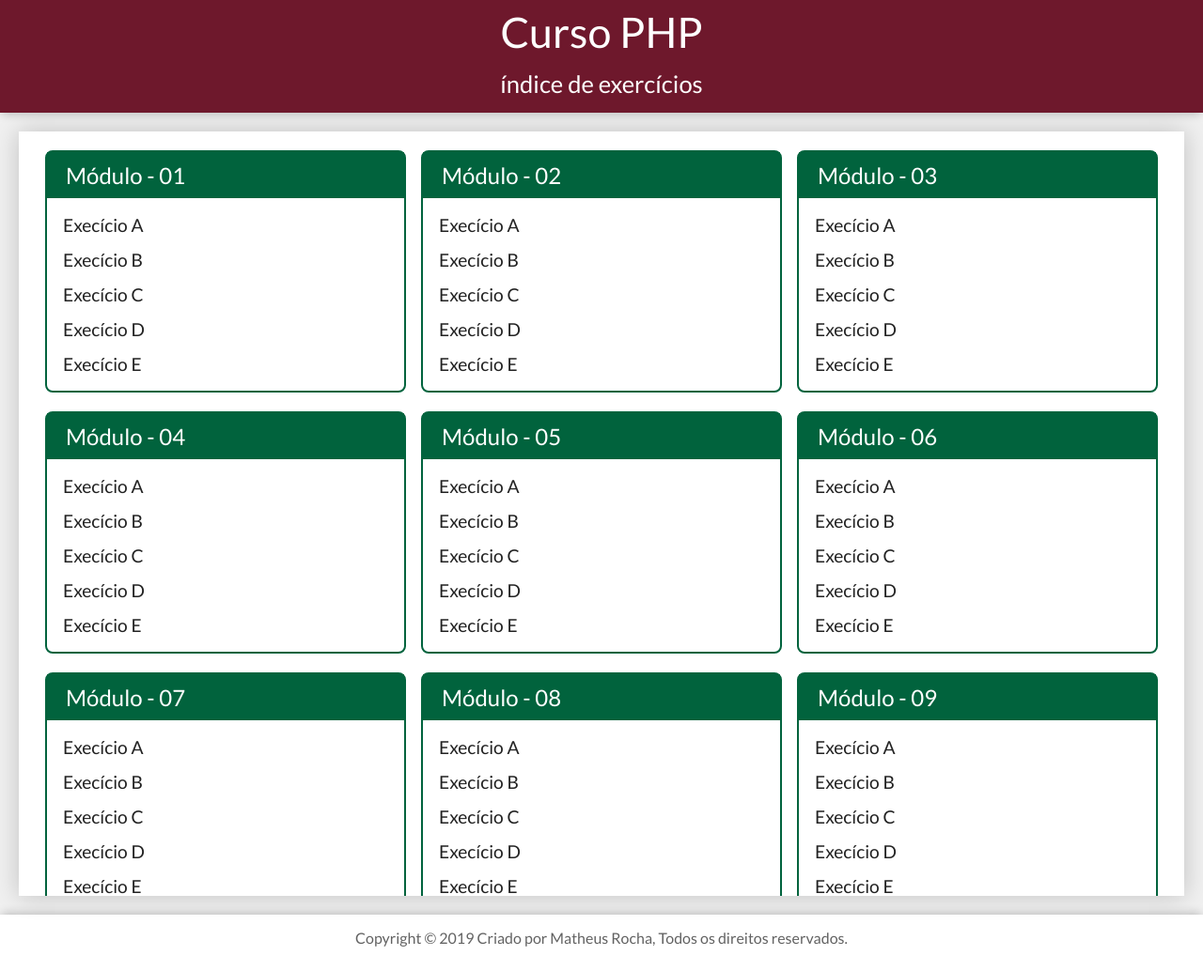
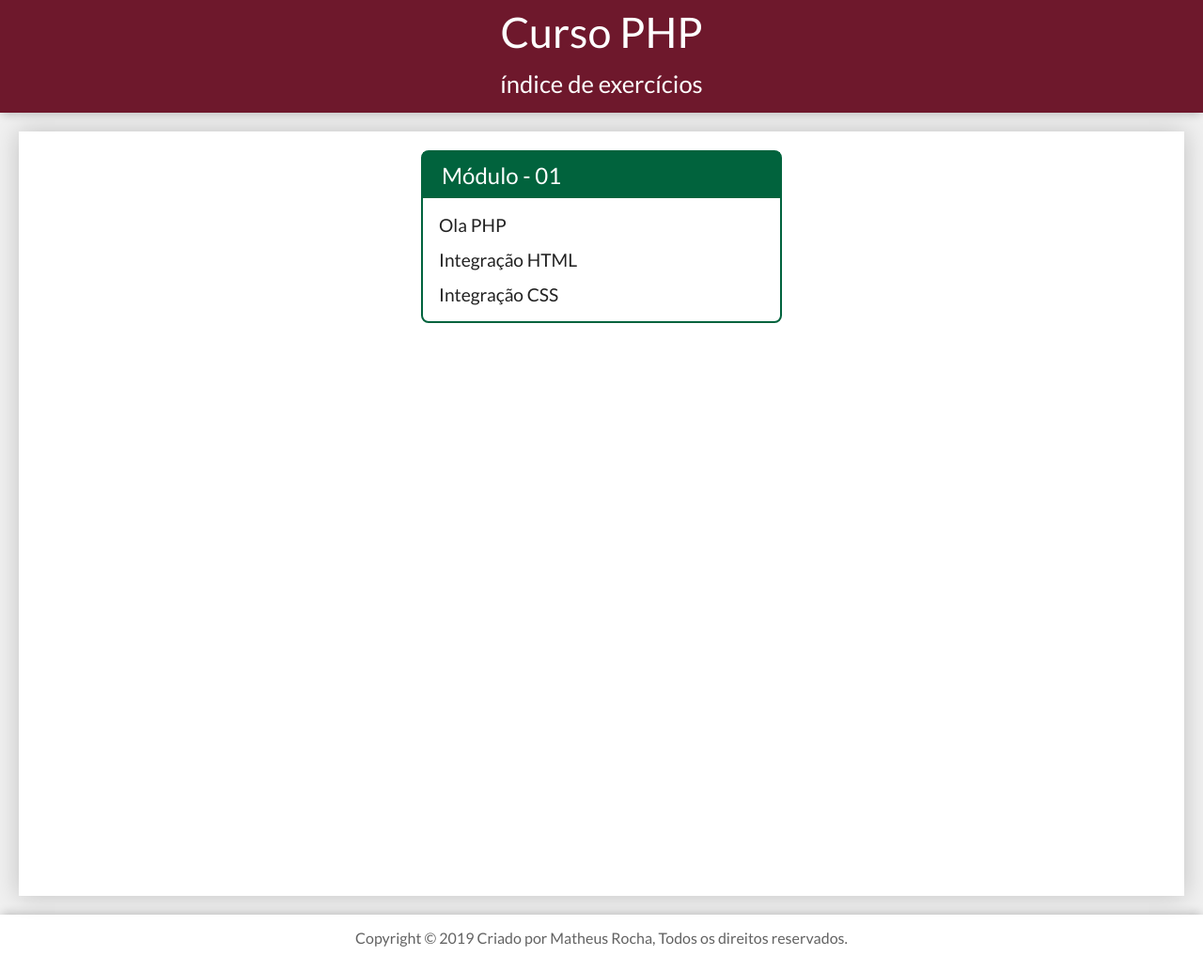
Before and after one commit to theusrsilva/CursoPHP, a PHP site: page / in a window 1280 px wide. Shown: the whole page at 94% size. Run offline with PHP 8.4, Linux system fonts and the light colour scheme.

Commit message:
Primeiro capitulo terminado e introdução ao HTML linkado com PHP

```diff
--- a/index.php
+++ b/index.php
@@ -4,7 +4,7 @@
 <head>
     <meta charset="UTF-8">
     <link href="https://fonts.googleapis.com/css?family=Lato&display=swap" rel="stylesheet">
-    <link rel="stylesheet" href="Assets/index.css">
+    <link rel="stylesheet" href="Style/index.css">
     <title>Curso PHP</title>
 </head>
 
@@ -19,92 +19,10 @@
                 <div class="modulo">
                     <h3>Módulo - 01</h3>
                     <ul>
-                        <li><a href="#">Execício A</a></li>
-                        <li><a href="#">Execício B</a></li>
-                        <li><a href="#">Execício C</a></li>
-                        <li><a href="#">Execício D</a></li>
-                        <li><a href="#">Execício E</a></li>
-                    </ul>
-                </div>
-                <div class="modulo">
-                    <h3>Módulo - 02</h3>
-                    <ul>
-                        <li><a href="#">Execício A</a></li>
-                        <li><a href="#">Execício B</a></li>
-                        <li><a href="#">Execício C</a></li>
-                        <li><a href="#">Execício D</a></li>
-                        <li><a href="#">Execício E</a></li>
-                    </ul>
-                </div>
-                <div class="modulo">
-                    <h3>Módulo - 03</h3>
-                    <ul>
-                        <li><a href="#">Execício A</a></li>
-                        <li><a href="#">Execício B</a></li>
-                        <li><a href="#">Execício C</a></li>
-                        <li><a href="#">Execício D</a></li>
-                        <li><a href="#">Execício E</a></li>
-                    </ul>
-                </div>
-                <div class="modulo">
-                    <h3>Módulo - 04</h3>
-                    <ul>
-                        <li><a href="#">Execício A</a></li>
-                        <li><a href="#">Execício B</a></li>
-                        <li><a href="#">Execício C</a></li>
-                        <li><a href="#">Execício D</a></li>
-                        <li><a href="#">Execício E</a></li>
-                    </ul>
-                </div>
-                <div class="modulo">
-                    <h3>Módulo - 05</h3>
-                    <ul>
-                        <li><a href="#">Execício A</a></li>
-                        <li><a href="#">Execício B</a></li>
-                        <li><a href="#">Execício C</a></li>
-                        <li><a href="#">Execício D</a></li>
-                        <li><a href="#">Execício E</a></li>
-                    </ul>
-                </div>
-                <div class="modulo">
-                    <h3>Módulo - 06</h3>
-                    <ul>
-                        <li><a href="#">Execício A</a></li>
-                        <li><a href="#">Execício B</a></li>
-                        <li><a href="#">Execício C</a></li>
-                        <li><a href="#">Execício D</a></li>
-                        <li><a href="#">Execício E</a></li>
-                    </ul>
-                </div>
-                <div class="modulo">
-                    <h3>Módulo - 07</h3>
-                    <ul>
-                        <li><a href="#">Execício A</a></li>
-                        <li><a href="#">Execício B</a></li>
-                        <li><a href="#">Execício C</a></li>
-                        <li><a href="#">Execício D</a></li>
-                        <li><a href="#">Execício E</a></li>
-                    </ul>
-                </div>
-                <div class="modulo">
-                    <h3>Módulo - 08</h3>
-                    <ul>
-                        <li><a href="#">Execício A</a></li>
-                        <li><a href="#">Execício B</a></li>
-                        <li><a href="#">Execício C</a></li>
-                        <li><a href="#">Execício D</a></li>
-                        <li><a href="#">Execício E</a></li>
-                    </ul>
-                </div>
-                <div class="modulo">
-                    <h3>Módulo - 09</h3>
-                    <ul>
-                        <li><a href="#">Execício A</a></li>
-                        <li><a href="#">Execício B</a></li>
-                        <li><a href="#">Execício C</a></li>
-                        <li><a href="#">Execício D</a></li>
-                        <li><a href="#">Execício E</a></li>
-                    </ul>
+                        <li><a href="exercices.php?src=Src&dir=Basico&file=ola">Ola PHP</a></li>
+                        <li><a href="exercices.php?src=Src&dir=Basico&file=html">Integração HTML</a></li>
+                        <li><a href="exercices.php?src=Src&dir=Basico&file=css">Integração CSS</a></li>
+                        </ul>
                 </div>
             </nav>
         </div>
```
Also changed, not shown: Src/Basico/css.php (added, +33 -0 lines), Src/Basico/html.php (added, +17 -0 lines), Src/Basico/ola.php (added, +10 -0 lines), Style/exercices.css (added, +43 -0 lines), exercices.php (added, +37 -0 lines), Style/index.css (renamed from Assets/index.css).
